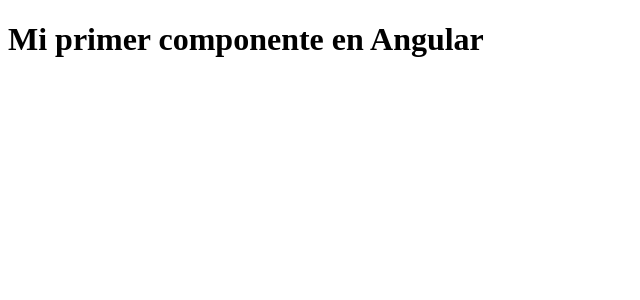
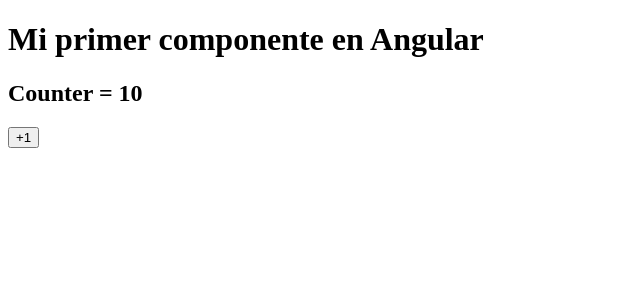
Before and after one commit to CopernicoDev/bases-angular, an Angular app: page / in a window 1280 px wide. Shown: the top 300 px of the page, without its empty margins (0-640 px from the left). Built offline with nearby package versions, Linux system fonts and the light colour scheme.

Commit message:
Añadiendo funciones a mi componente

```diff
--- a/src/app/pages/counter-component/counter-component.html
+++ b/src/app/pages/counter-component/counter-component.html
@@ -1 +1,4 @@
 <h1>Mi primer componente en Angular</h1>
+<h2>Counter = {{ counter }}</h2>
+
+<button (click)="increaseBy(1)">+1</button>
--- a/src/app/pages/counter-component/counter-component.ts
+++ b/src/app/pages/counter-component/counter-component.ts
@@ -6,4 +6,10 @@
   templateUrl: './counter-component.html',
   styleUrl: './counter-component.css',
 })
-export class CounterComponent { }
+export class CounterComponent {
+  counter = 10;
+
+  increaseBy(value: number) {
+    this.counter += value;
+  }
+}
```
